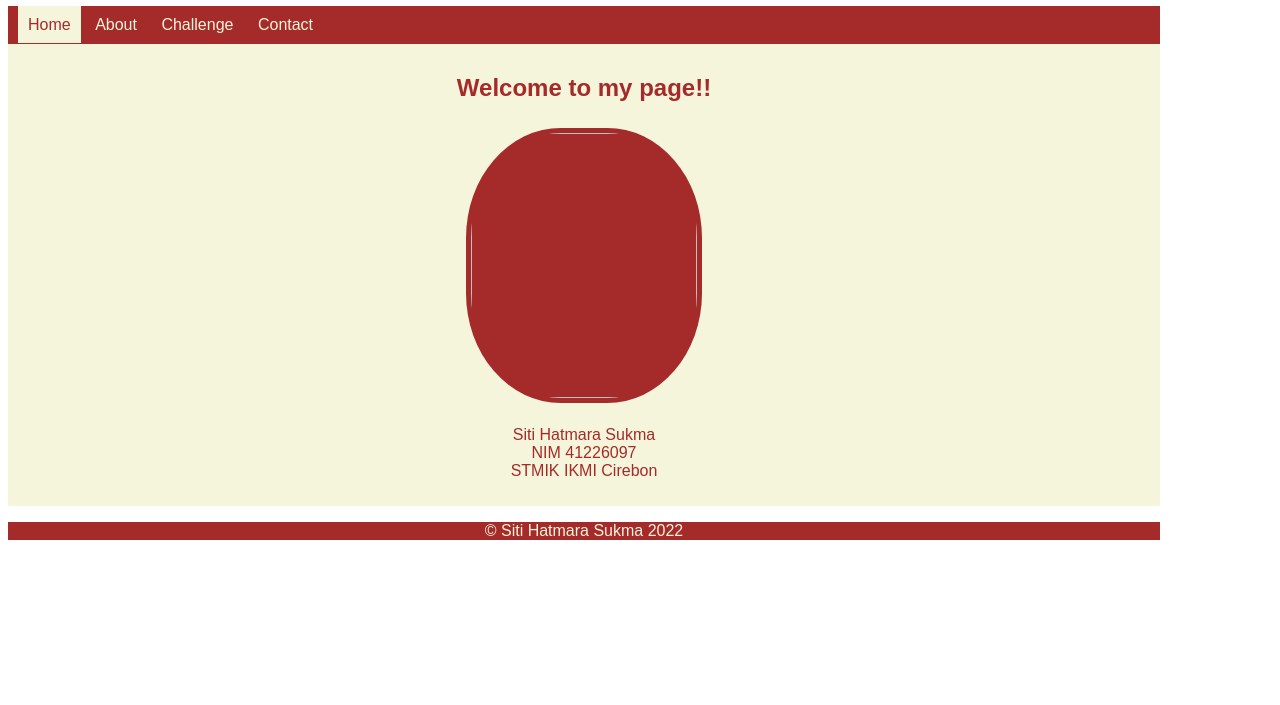
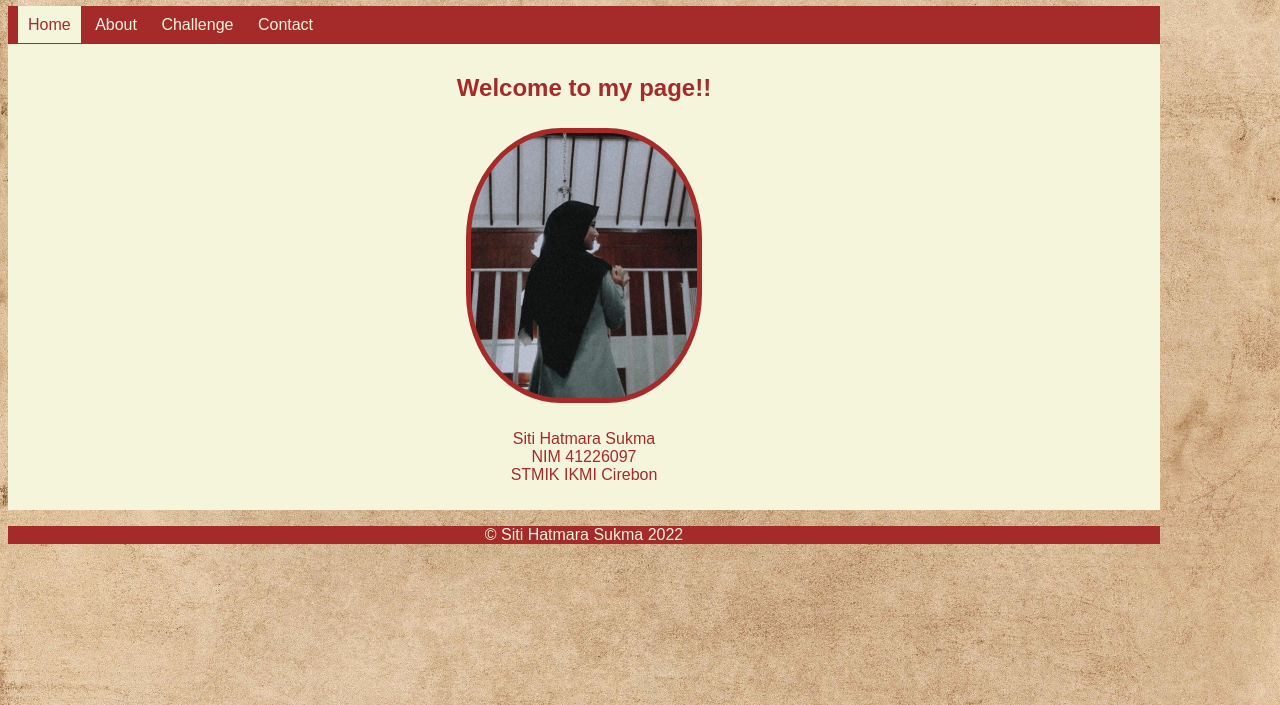
Before and after one commit to Hatmarasukma/hatmara, a plain HTML site: page index.html in a window 1280 px wide. Shown: the part 95-800 px from the top of the page. Drawn offline with nearby package versions, Linux system fonts and the light colour scheme.

Commit message:
Update index.html

```diff
--- a/index.html
+++ b/index.html
@@ -19,7 +19,7 @@
 		}
 
 		body{
-			background: url('foto/wp.jpg');
+			background: url('wp.jpg');
 			background-size: cover;
 		}
 		.profil{
@@ -196,7 +196,7 @@
 	</div>
 	<div class="home" id="isi_1">
 		<h2>Welcome to my page!!</h2>
-		<img class="profil" src="foto/mara3.jpeg" id="profil" alt="">
+		<img class="profil" src="mara3.jpeg" id="profil" alt="">
 		<p> Siti Hatmara Sukma<br>
 			NIM 41226097<br>
 			STMIK IKMI Cirebon</p>
```
